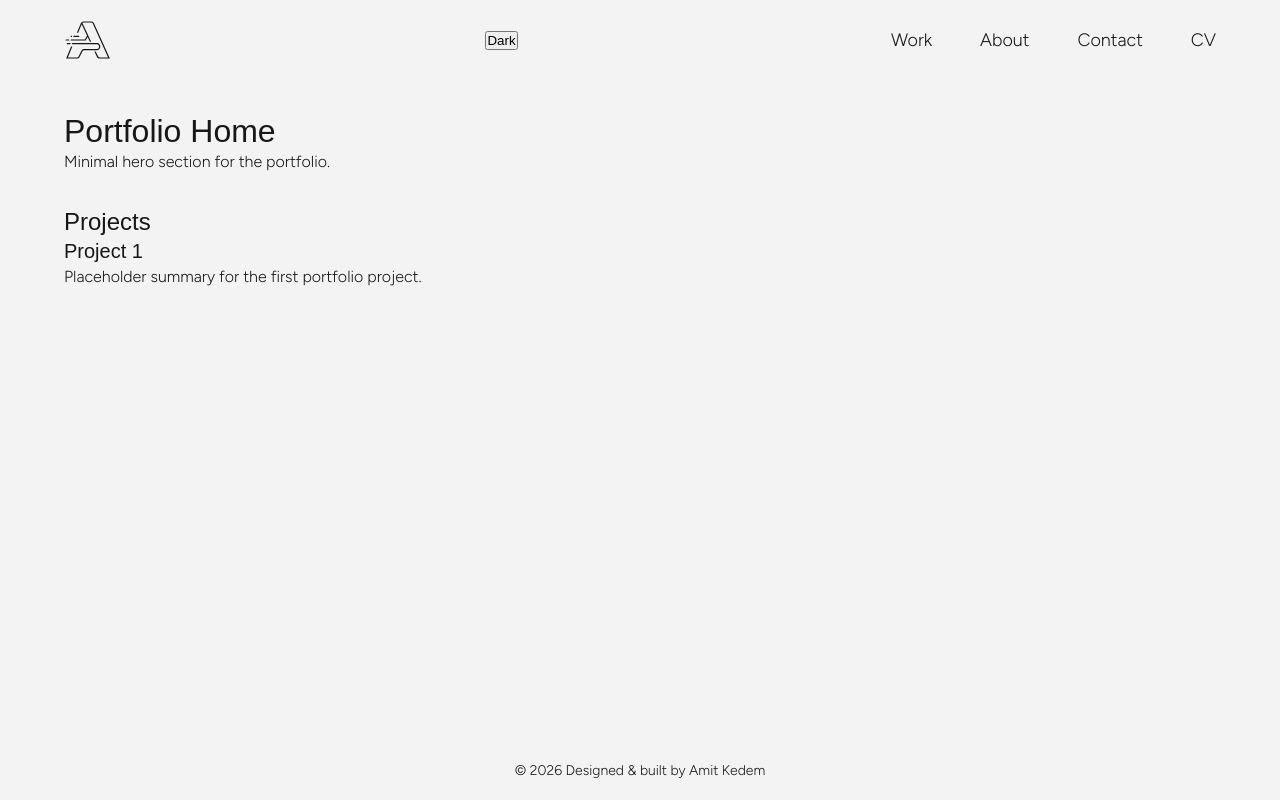
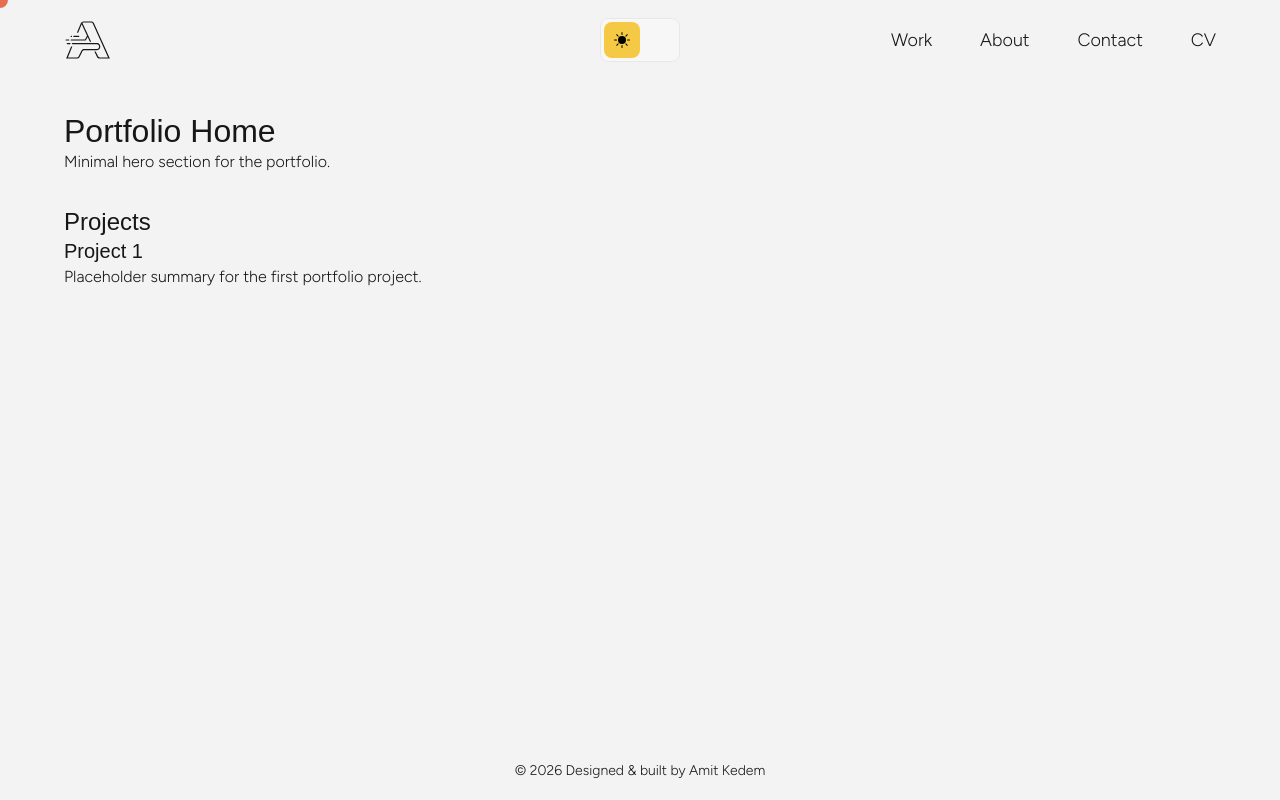
Before and after one commit to amitkedem100/portfolio, a Next.js app: page /portfolio/home in a window 1280 px wide. Built offline with nearby package versions, Linux system fonts and the light colour scheme; a web font is replaced by a local one.

Commit message:
applying cursor component

```diff
--- /dev/null
+++ b/src/app/portfolio/components/CursorZone.tsx
@@ -0,0 +1,23 @@
+"use client";
+
+import type { ReactNode } from "react";
+import { useCursorContext } from "../context/CursorContext";
+import type { CursorVariant } from "../types/portfolio.types";
+
+type CursorZoneProps = {
+  variant: CursorVariant;
+  children: ReactNode;
+};
+
+export function CursorZone({ variant, children }: CursorZoneProps) {
+  const { setVariant } = useCursorContext();
+
+  return (
+    <div
+      onMouseEnter={() => setVariant(variant)}
+      onMouseLeave={() => setVariant("default")}
+    >
+      {children}
+    </div>
+  );
+}
--- /dev/null
+++ b/src/app/portfolio/components/PortfolioCursor.css
@@ -0,0 +1,31 @@
+.portfolio-cursor {
+  position: fixed;
+  left: 0;
+  top: 0;
+  width: 16px;
+  height: 16px;
+  margin-left: -8px;
+  margin-top: -8px;
+  border-radius: 50%;
+  background: var(--accent);
+  pointer-events: none;
+  z-index: 9999;
+  transition:
+    width 0.3s cubic-bezier(0.4, 0, 0.2, 1),
+    height 0.3s cubic-bezier(0.4, 0, 0.2, 1),
+    margin 0.3s cubic-bezier(0.4, 0, 0.2, 1),
+    opacity 0.3s cubic-bezier(0.4, 0, 0.2, 1);
+}
+
+.portfolio-cursor[data-variant="large"] {
+  width: 32px;
+  height: 32px;
+  margin-left: -12px;
+  margin-top: -12px;
+  opacity: 0.6;
+}
+
+.portfolio-cursor[data-variant="hidden"] {
+  opacity: 0;
+  visibility: hidden;
+}
--- /dev/null
+++ b/src/app/portfolio/components/PortfolioCursor.tsx
@@ -0,0 +1,72 @@
+"use client";
+
+import { useState, useEffect, useRef } from "react";
+import { useCursorContext } from "../context/CursorContext";
+import "./PortfolioCursor.css";
+
+const DESKTOP_MEDIA = "(min-width: 769px)";
+const REDUCED_MOTION_MEDIA = "(prefers-reduced-motion: reduce)";
+
+export function PortfolioCursor() {
+  const { variant } = useCursorContext();
+  const [isDesktop, setIsDesktop] = useState(false);
+  const [prefersReducedMotion, setPrefersReducedMotion] = useState(false);
+  const [position, setPosition] = useState({ x: 0, y: 0 });
+  const positionRef = useRef({ x: 0, y: 0 });
+  const rafIdRef = useRef<number | null>(null);
+
+  /* Desktop only: match portfolio breakpoint */
+  useEffect(() => {
+    const mq = window.matchMedia(DESKTOP_MEDIA);
+    const handler = () => setIsDesktop(mq.matches);
+    handler();
+    mq.addEventListener("change", handler);
+    return () => mq.removeEventListener("change", handler);
+  }, []);
+
+  /* Disable custom cursor when user prefers reduced motion */
+  useEffect(() => {
+    const mq = window.matchMedia(REDUCED_MOTION_MEDIA);
+    const handler = () => setPrefersReducedMotion(mq.matches);
+    handler();
+    mq.addEventListener("change", handler);
+    return () => mq.removeEventListener("change", handler);
+  }, []);
+
+  /* Pointer position: update via requestAnimationFrame to limit re-renders */
+  useEffect(() => {
+    if (!isDesktop) return;
+
+    const onMove = (e: PointerEvent) => {
+      positionRef.current = { x: e.clientX, y: e.clientY };
+      if (rafIdRef.current === null) {
+        rafIdRef.current = requestAnimationFrame(() => {
+          setPosition({ ...positionRef.current });
+          rafIdRef.current = null;
+        });
+      }
+    };
+
+    window.addEventListener("pointermove", onMove, { passive: true });
+    return () => {
+      window.removeEventListener("pointermove", onMove);
+      if (rafIdRef.current !== null) {
+        cancelAnimationFrame(rafIdRef.current);
+        rafIdRef.current = null;
+      }
+    };
+  }, [isDesktop]);
+
+  if (!isDesktop || prefersReducedMotion) return null;
+
+  return (
+    <div
+      className="portfolio-cursor"
+      data-variant={variant}
+      style={{
+        transform: `translate(${position.x}px, ${position.y}px)`,
+      }}
+      aria-hidden
+    />
+  );
+}
--- a/src/app/portfolio/components/PortfolioHeader.css
+++ b/src/app/portfolio/components/PortfolioHeader.css
@@ -2,16 +2,24 @@
   display: block;
 }
 
+/* Three equal columns so the middle one is the true center */
 .portfolio-header-inner {
-  display: flex;
+  display: grid;
+  grid-template-columns: 1fr 1fr 1fr;
   align-items: center;
-  justify-content: space-between;
   height: 80px;
 }
 
 .portfolio-header-brand {
   display: flex;
   align-items: center;
+  justify-self: start;
+}
+
+.portfolio-header-theme {
+  display: flex;
+  align-items: center;
+  justify-self: center;
 }
 
 .portfolio-header-logo-link {
@@ -25,13 +33,8 @@
   height: 48px;
 }
 
-.portfolio-header-theme {
-  display: flex;
-  align-items: center;
-}
-
-.portfolio-header-theme-btn {
-  display: block;
+.portfolio-header-nav {
+  justify-self: end;
 }
 
 .portfolio-header-nav-list {
@@ -75,12 +78,25 @@
   }
 }
 
-/* Mobile: show menu button instead of nav list; show panel when open */
+/* Mobile: show menu button instead of nav list; swap toggle (left) and logo (center) */
 @media (max-width: 768px) {
   .portfolio-header-inner {
     height: 56px;
-    flex-wrap: wrap;
-    gap: 12px;
+  }
+
+  .portfolio-header-brand {
+    order: 2;
+    justify-self: center;
+  }
+
+  .portfolio-header-theme {
+    order: 1;
+    justify-self: start;
+  }
+
+  .portfolio-header-nav {
+    order: 3;
+    justify-self: end;
   }
 
   .portfolio-header-logo {
--- a/src/app/portfolio/components/PortfolioHeader.tsx
+++ b/src/app/portfolio/components/PortfolioHeader.tsx
@@ -4,16 +4,11 @@ import { useState, useEffect } from "react";
 import Link from "next/link";
 import "./PortfolioHeader.css";
 import { usePortfolioContext } from "../context/PortfolioContext";
+import { CursorZone } from "./CursorZone";
+import { ThemeToggle } from "./ThemeToggle";
 
 export function PortfolioHeader() {
-  const ctx = usePortfolioContext();
-  const theme = ctx?.theme ?? "light";
-  const setTheme = ctx?.setTheme ?? (() => {});
   const [menuOpen, setMenuOpen] = useState(false);
-
-  const toggleTheme = () => {
-    setTheme(theme === "light" ? "dark" : "light");
-  };
 
   const openMenu = () => setMenuOpen(true);
   const closeMenu = () => setMenuOpen(false);
@@ -30,16 +25,24 @@ export function PortfolioHeader() {
   const navLinks = (
     <>
       <li className="portfolio-header-nav-item">
-        <Link href="/portfolio/home" onClick={closeMenu}>Work</Link>
+        <CursorZone variant="large">
+          <Link href="/portfolio/home" onClick={closeMenu}>Work</Link>
+        </CursorZone>
       </li>
       <li className="portfolio-header-nav-item">
-        <Link href="#about" onClick={closeMenu}>About</Link>
+        <CursorZone variant="large">
+          <Link href="#about" onClick={closeMenu}>About</Link>
+        </CursorZone>
       </li>
       <li className="portfolio-header-nav-item">
-        <Link href="#contact" onClick={closeMenu}>Contact</Link>
+        <CursorZone variant="large">
+          <Link href="#contact" onClick={closeMenu}>Contact</Link>
+        </CursorZone>
       </li>
       <li className="portfolio-header-nav-item">
-        <Link href="#cv" onClick={closeMenu}>CV</Link>
+        <CursorZone variant="large">
+          <Link href="#cv" onClick={closeMenu}>CV</Link>
+        </CursorZone>
       </li>
     </>
   );
@@ -66,14 +69,7 @@ export function PortfolioHeader() {
           </Link>
         </div>
         <div className="portfolio-header-theme">
-          <button
-            type="button"
-            className="portfolio-header-theme-btn"
-            onClick={toggleTheme}
-            aria-label={theme === "light" ? "Switch to dark mode" : "Switch to light mode"}
-          >
-            {theme === "light" ? "Dark" : "Light"}
-          </button>
+          <ThemeToggle />
         </div>
         <nav
           className="portfolio-header-nav"
--- a/src/app/portfolio/components/PortfolioLayout.tsx
+++ b/src/app/portfolio/components/PortfolioLayout.tsx
@@ -1,7 +1,8 @@
 import type { ReactNode } from "react";
 import "./PortfolioLayout.css";
+import { PortfolioCursor } from "./PortfolioCursor";
+import { PortfolioFooter } from "./PortfolioFooter";
 import { PortfolioHeader } from "./PortfolioHeader";
-import { PortfolioFooter } from "./PortfolioFooter";
 
 type PortfolioLayoutProps = {
   children: ReactNode;
@@ -10,6 +11,7 @@ type PortfolioLayoutProps = {
 export function PortfolioLayout({ children }: PortfolioLayoutProps) {
   return (
     <div className="portfolio-layout layout-grid">
+      <PortfolioCursor />
       <PortfolioHeader />
       <main className="portfolio-layout-main" role="main">
         {children}
--- /dev/null
+++ b/src/app/portfolio/components/ThemeToggle.css
@@ -0,0 +1,75 @@
+.theme-toggle-track {
+  display: flex;
+  align-items: center;
+  justify-content: flex-start;
+  width: 80px;
+  height: 44px;
+  padding: 0 3px;
+  border-radius: var(--radius-8);
+  background: var(--surface-subtle);
+  border: 1px solid var(--border-subtle);
+  transition: border-color 0.2s ease;
+}
+
+/* Thumb slides: left (light) ↔ right (dark) */
+.theme-toggle-track[data-state="light"] .theme-toggle {
+  transform: translateX(0);
+}
+
+.theme-toggle-track[data-state="dark"] .theme-toggle {
+  transform: translateX(36px);
+}
+
+.theme-toggle {
+  display: flex;
+  align-items: center;
+  justify-content: center;
+  flex-shrink: 0;
+  width: 36px;
+  height: 36px;
+  padding: 0;
+  border: none;
+  margin: 0;
+  border-radius: var(--radius-8);
+  cursor: pointer;
+  background: var(--theme-toggle-sun-bg);
+  transition: background 0.2s ease, transform 0.25s ease;
+}
+
+.theme-toggle:hover {
+/*blank*/
+}
+
+.theme-toggle:focus-visible {
+  outline: 2px solid var(--text-primary);
+  outline-offset: 2px;
+}
+
+/* Icon from assets: mask + accent-contrast fill */
+.theme-toggle-icon {
+  display: block;
+  width: 16px;
+  height: 16px;
+  background-color: var(--accent-contrast);
+  mask-size: contain;
+  mask-repeat: no-repeat;
+  mask-position: center;
+  -webkit-mask-size: contain;
+  -webkit-mask-repeat: no-repeat;
+  -webkit-mask-position: center;
+}
+
+.theme-toggle-sun {
+  mask-image: url("/assets/brightness-high-fill.svg");
+  -webkit-mask-image: url("/assets/brightness-high-fill.svg");
+}
+
+.theme-toggle-moon {
+  mask-image: url("/assets/moon-stars-fill.svg");
+  -webkit-mask-image: url("/assets/moon-stars-fill.svg");
+}
+
+/* Dark mode: switch button background */
+html[data-theme="dark"] .theme-toggle {
+  background: var(--theme-toggle-moon-bg);
+}
--- /dev/null
+++ b/src/app/portfolio/components/ThemeToggle.tsx
@@ -0,0 +1,35 @@
+"use client";
+
+import "./ThemeToggle.css";
+import { usePortfolioContext } from "../context/PortfolioContext";
+
+export function ThemeToggle() {
+  const ctx = usePortfolioContext();
+  const theme = ctx?.theme ?? "light";
+  const setTheme = ctx?.setTheme ?? (() => {});
+
+  const isLight = theme === "light";
+  const handleClick = () => setTheme(isLight ? "dark" : "light");
+
+  return (
+    <div
+      className="theme-toggle-track"
+      data-state={isLight ? "light" : "dark"}
+      role="presentation"
+    >
+      <button
+        type="button"
+        className="theme-toggle"
+        onClick={handleClick}
+        aria-label={isLight ? "Switch to dark mode" : "Switch to light mode"}
+        title={isLight ? "Switch to dark mode" : "Switch to light mode"}
+      >
+        {isLight ? (
+          <span className="theme-toggle-icon theme-toggle-sun" aria-hidden />
+        ) : (
+          <span className="theme-toggle-icon theme-toggle-moon" aria-hidden />
+        )}
+      </button>
+    </div>
+  );
+}
--- /dev/null
+++ b/src/app/portfolio/context/CursorContext.tsx
@@ -0,0 +1,33 @@
+"use client";
+
+import type { ReactNode } from "react";
+import { createContext, useContext, useState } from "react";
+import type { CursorVariant } from "../types/portfolio.types";
+
+type CursorContextValue = {
+  variant: CursorVariant;
+  setVariant: (variant: CursorVariant) => void;
+};
+
+const CursorContext = createContext<CursorContextValue | undefined>(undefined);
+
+type CursorContextProviderProps = {
+  children: ReactNode;
+};
+
+export function CursorContextProvider({ children }: CursorContextProviderProps) {
+  const [variant, setVariant] = useState<CursorVariant>("default");
+  const value: CursorContextValue = { variant, setVariant };
+
+  return (
+    <CursorContext.Provider value={value}>{children}</CursorContext.Provider>
+  );
+}
+
+export function useCursorContext() {
+  const ctx = useContext(CursorContext);
+  if (ctx === undefined) {
+    throw new Error("useCursorContext must be used within CursorContextProvider");
+  }
+  return ctx;
+}
--- a/src/app/portfolio/layout.tsx
+++ b/src/app/portfolio/layout.tsx
@@ -1,6 +1,7 @@
 import type { ReactNode } from "react";
 import "./portfolio.css";
 import { PortfolioLayout } from "./components/PortfolioLayout";
+import { CursorContextProvider } from "./context/CursorContext";
 import { PortfolioContextProvider } from "./context/PortfolioContext";
 
 type PortfolioRootLayoutProps = {
@@ -12,9 +13,11 @@ export default function PortfolioRootLayout({
 }: PortfolioRootLayoutProps) {
   return (
     <PortfolioContextProvider>
-      <div className="portfolio-page">
-        <PortfolioLayout>{children}</PortfolioLayout>
-      </div>
+      <CursorContextProvider>
+        <div className="portfolio-page">
+          <PortfolioLayout>{children}</PortfolioLayout>
+        </div>
+      </CursorContextProvider>
     </PortfolioContextProvider>
   );
 }
--- a/src/app/portfolio/types/portfolio.types.ts
+++ b/src/app/portfolio/types/portfolio.types.ts
@@ -8,3 +8,6 @@ export type ProjectMeta = {
 export type Project = ProjectMeta & {
   content: string;
 };
+
+/** Custom cursor variant (desktop-only). Extensible for future e.g. "button". */
+export type CursorVariant = "default" | "large" | "hidden";
```
Also changed, not shown: src/app/globals.css (+8 -1 lines), public/assets/brightness-high-fill.svg (added), public/assets/moon-stars-fill.svg (added).
